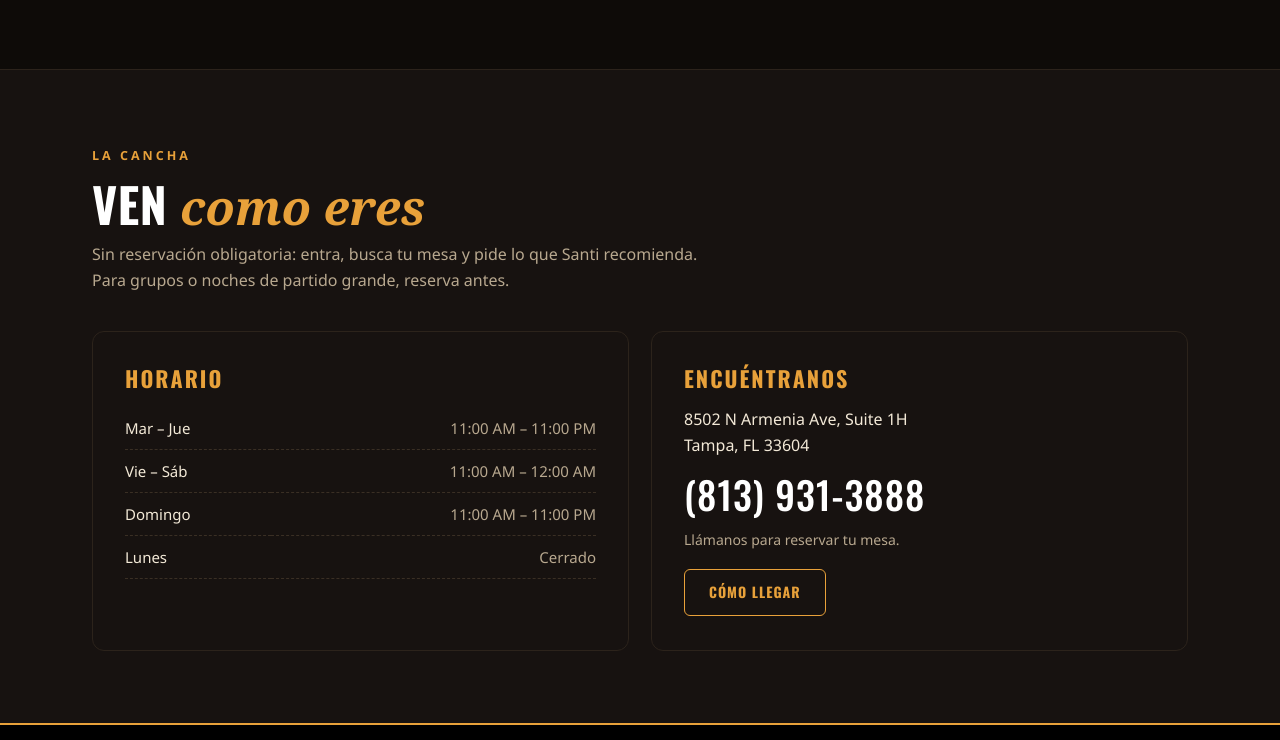
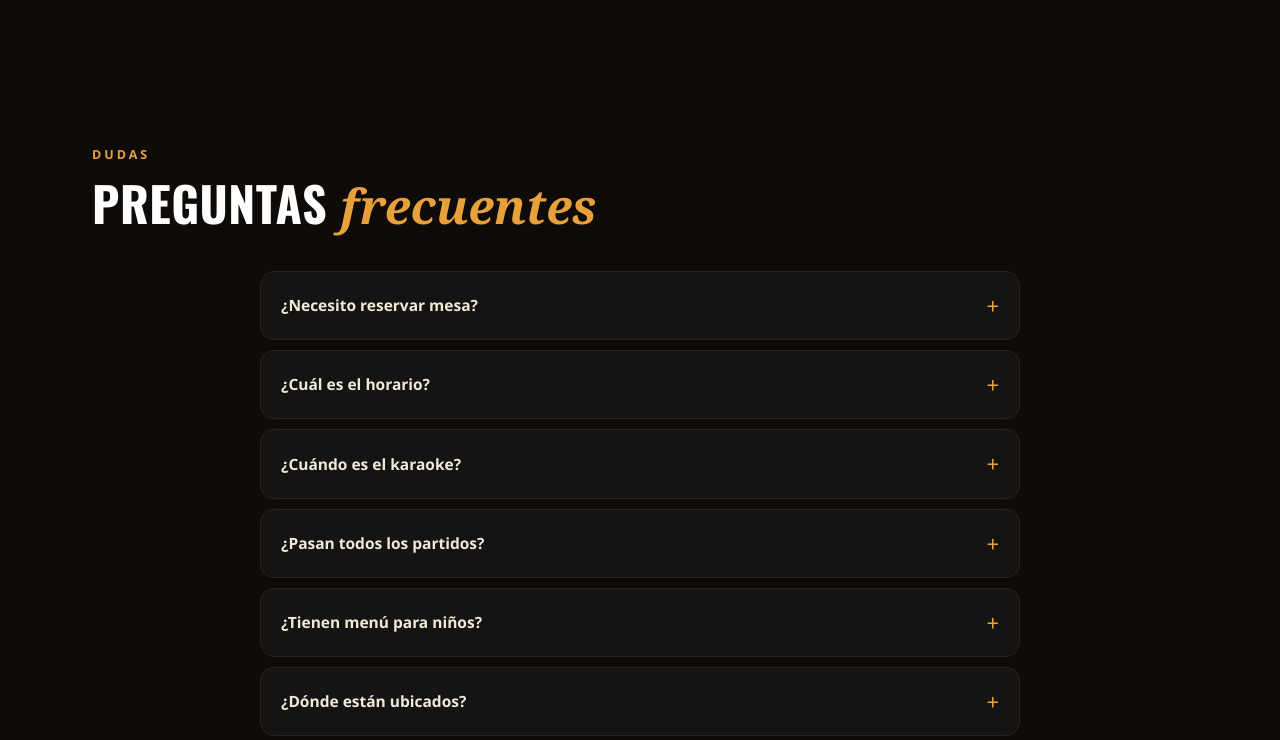
Before and after one commit to lmanzano86-ui/demo-lavitannuova, a plain HTML site: page index.html in a window 1280 px wide. Shown: the part 3645-4385 px from the top of the page. Drawn offline with nearby package versions, Linux system fonts and the light colour scheme; a web font is replaced by a local one.

Commit message:
Agregar sección FAQ (faltaba vs página original)

```diff
--- a/index.html
+++ b/index.html
@@ -155,6 +155,15 @@ nav{position:static}
 .links{display:none}
 section.block{padding:44px 0}
 }
+
+/* faq */
+.faqs{max-width:760px;margin:0 auto;display:grid;gap:10px}
+.faqs details{background:#141414;border:1px solid var(--line);border-radius:14px;overflow:hidden}
+.faqs summary{cursor:pointer;padding:16px 20px;font-weight:700;font-size:15.5px;list-style:none;display:flex;justify-content:space-between;align-items:center;gap:12px}
+.faqs summary::-webkit-details-marker{display:none}
+.faqs summary::after{content:"+";color:var(--gold);font-size:22px;font-weight:400;flex:0 0 auto}
+.faqs details[open] summary::after{content:"–"}
+.faqs details p{padding:0 20px 18px;color:var(--mut);font-size:14.5px}
 </style>
 </head>
 <body>
@@ -323,6 +332,22 @@ section.block{padding:44px 0}
 </section>
 
 <!-- visitanos -->
+<section class="block" id="faq">
+  <div class="wrap">
+    <div class="sec-head">
+      <span class="kick" data-es="Dudas" data-en="Questions">Dudas</span>
+      <h2 data-es='Preguntas <span class="it">frecuentes</span>' data-en='<span class="it">FAQ</span>'>Preguntas <span class="it">frecuentes</span></h2>
+    </div>
+    <div class="faqs">
+      <details><summary data-es="¿Necesito reservar mesa?" data-en="Do I need a reservation?">¿Necesito reservar mesa?</summary><p data-es="No — entra cuando quieras. Pero si vienes en grupo o hay un partido grande, reserva y te guardamos tu lugar." data-en="No — walk right in. But if you're coming with a group or there's a big game on, reserve ahead and we'll hold your table.">No — entra cuando quieras. Pero si vienes en grupo o hay un partido grande, reserva y te guardamos tu lugar.</p></details>
+      <details><summary data-es="¿Cuál es el horario?" data-en="What are your hours?">¿Cuál es el horario?</summary><p data-es="Mar–Jue 11am–11pm · Vie–Sáb 11am–12am · Dom 11am–11pm · Lun cerrado." data-en="Tue–Thu 11am–11pm · Fri–Sat 11am–12am · Sun 11am–11pm · Mon closed.">Mar–Jue 11am–11pm · Vie–Sáb 11am–12am · Dom 11am–11pm · Lun cerrado.</p></details>
+      <details><summary data-es="¿Cuándo es el karaoke?" data-en="When is karaoke night?">¿Cuándo es el karaoke?</summary><p data-es="Jueves y domingos desde las 7pm con DJ Lual." data-en="Thursdays and Sundays from 7pm with DJ Lual.">Jueves y domingos desde las 7pm con DJ Lual.</p></details>
+      <details><summary data-es="¿Pasan todos los partidos?" data-en="Do you show every game?">¿Pasan todos los partidos?</summary><p data-es="NFL, NBA, MLB — si se está jugando, está en pantalla." data-en="NFL, NBA, MLB — if it's playing, it's on screen.">NFL, NBA, MLB — si se está jugando, está en pantalla.</p></details>
+      <details><summary data-es="¿Tienen menú para niños?" data-en="Do you have a kids menu?">¿Tienen menú para niños?</summary><p data-es="Sí, y combo familiar desde $14.99." data-en="Yes, plus a family combo from $14.99.">Sí, y combo familiar desde $14.99.</p></details>
+      <details><summary data-es="¿Dónde están ubicados?" data-en="Where are you located?">¿Dónde están ubicados?</summary><p data-es="8502 N Armenia Ave, Suite 1H, North Tampa, FL 33604 — sin valet, sin código de vestir." data-en="8502 N Armenia Ave, Suite 1H, North Tampa, FL 33604 — no valet, no dress code.">8502 N Armenia Ave, Suite 1H, North Tampa, FL 33604 — sin valet, sin código de vestir.</p></details>
+    </div>
+  </div>
+</section>
 <section class="block" id="visitanos" style="background:var(--coal);border-top:1px solid var(--line)">
   <div class="wrap">
     <div class="sec-head">
```
